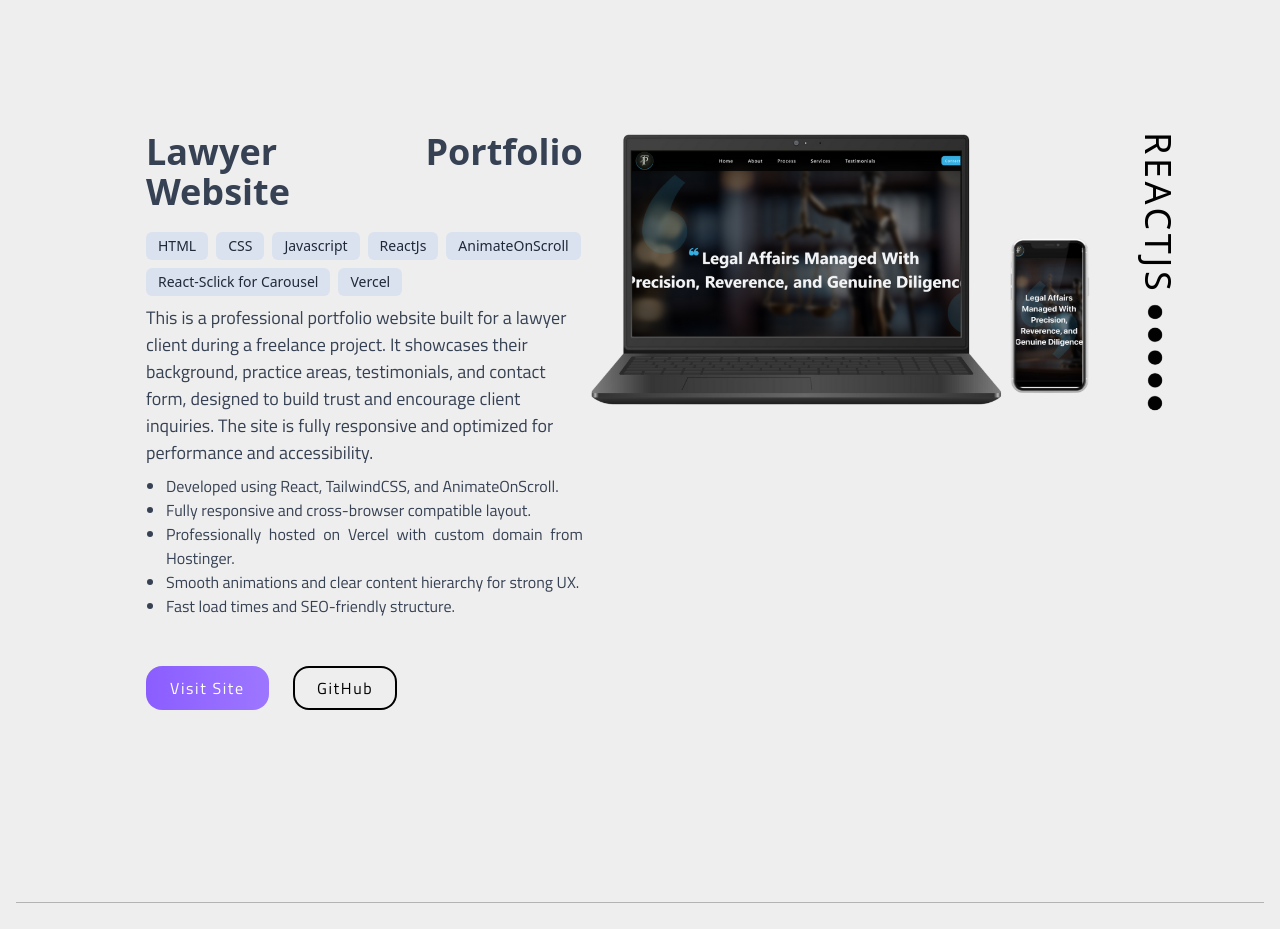
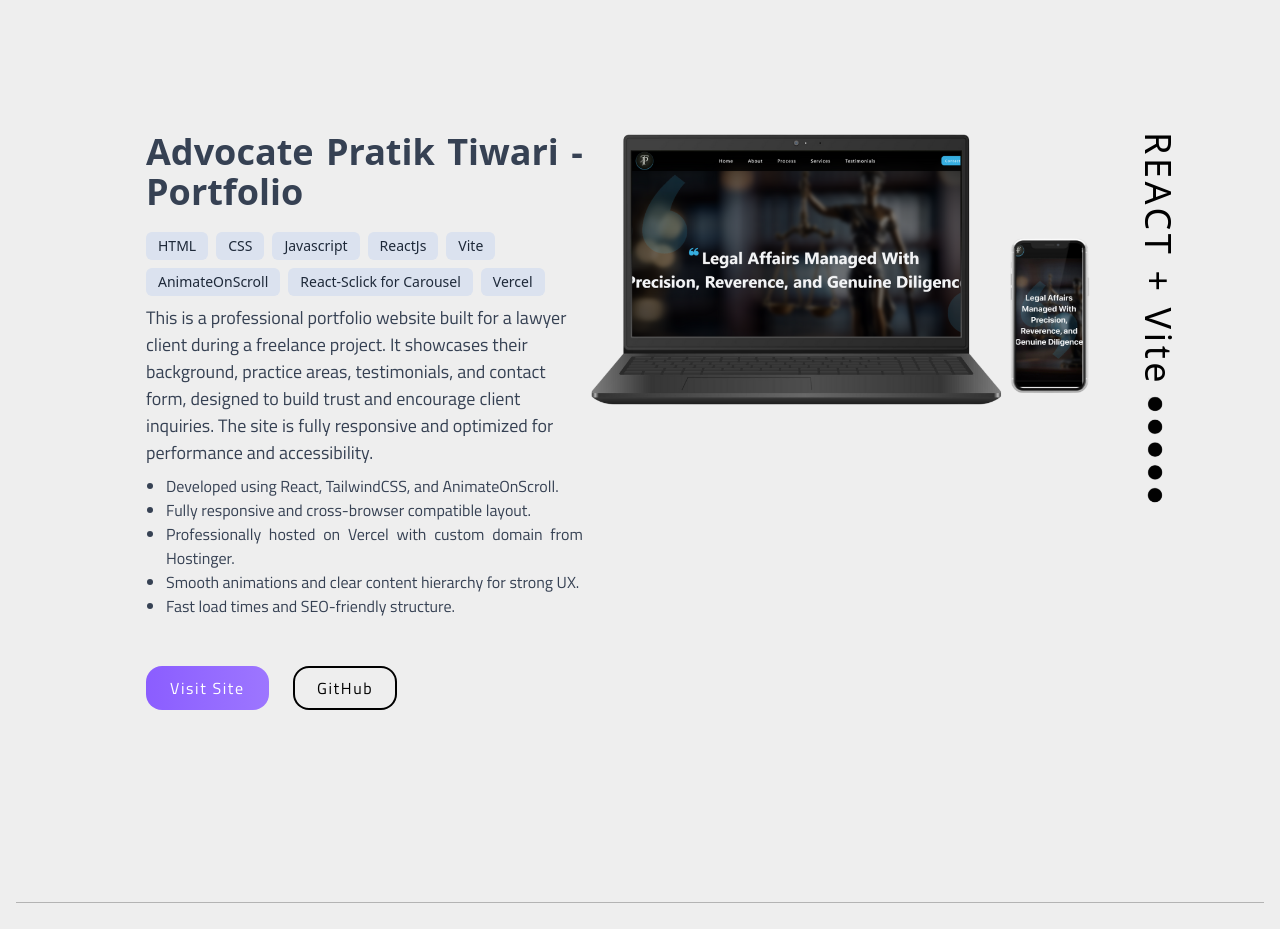
Before and after one commit to Altafraza07/ARZ.web, a React (Vite) app: page / in a window 1280 px wide. Shown: the part 5140-6069 px from the top of the page. Built offline with nearby package versions, Linux system fonts and the light colour scheme; a web font is replaced by a local one.

Commit message:
Update Projects.jsx

```diff
--- a/src/components/Projects.jsx
+++ b/src/components/Projects.jsx
@@ -19,7 +19,7 @@ const Projects = () => {
 
   const projects = [
     { eshop: ["MongoDB", "Express.js", "React.js", "Node.js", "Tailwind"] },
-    { lawyer: ["HTML", "CSS", "Javascript", "ReactJs", "AnimateOnScroll", "React-Sclick for Carousel", "Vercel"] },
+    { lawyer: ["HTML", "CSS", "Javascript", "ReactJs","Vite", "AnimateOnScroll", "React-Sclick for Carousel", "Vercel"] },
     { new: ["Vue.js", "Firebase", "Bootstrap", "GraphQL"] },
   ];
 
@@ -137,7 +137,7 @@ const Projects = () => {
   {/* Text Content */}
   <div className="flex flex-col w-full md:w-[35%] text-justify md:mr-5">
     <h1 className="font-bold text-2xl md:text-4xl mb-4 dark:text-gray-200 text-gray-700">
-      Lawyer Portfolio Website
+      Advocate Pratik Tiwari - Portfolio
     </h1>
     <div className="space-y-4 m-0">
       {projects.map((project, index) => (
@@ -207,7 +207,7 @@ const Projects = () => {
     {/* Stack "ADVANCED JS" and dots only on mobile */}
     <div className="flex flex-col  items-center md:items-start md:justify-end ml-4 md:ml-8">
       <h2 className="vertical-tb font-extralight text-xl md:text-4xl tracking-widest montserrat text-[#000] dark:text-white">
-        REACTJS
+        REACT + Vite
       </h2>
       {darkMode ? (
         <img
```
